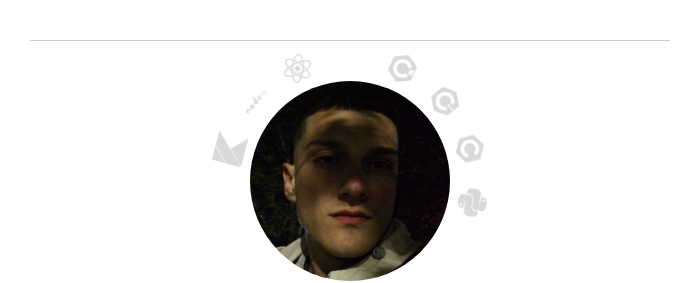
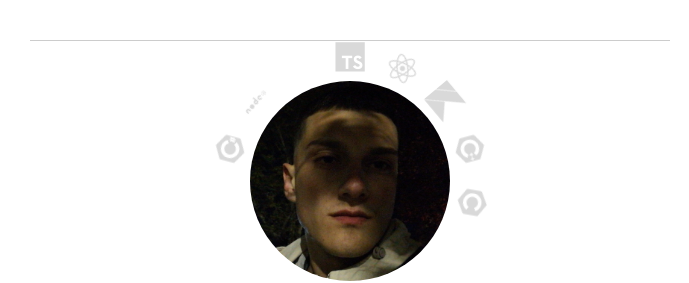
Before and after one commit to Aarass/Aarass.github.io, a React (Vite) app: page / in a window 1280 px wide. Shown: the top 283 px of the page, without its empty margins (290-979 px from the left). Built offline with nearby package versions, Linux system fonts and the light colour scheme.

Commit message:
anim reverse

```diff
--- a/src/App.tsx
+++ b/src/App.tsx
@@ -21,6 +21,8 @@ import { RmasDetails } from "./details/rmas.tsx";
 import { RwaDetails } from "./details/rwa.tsx";
 
 function App() {
+  let timestamp = 0;
+  const elemRef = useRef<HTMLDivElement>(null);
   return (
     <>
       <header className="">
@@ -28,19 +30,51 @@ function App() {
           <hr className="my-10 w-1/2 border-(--lightgray)" />
 
           <div className="flex flex-col justify-center items-center">
-            <div className="relative">
-              <img src={avatar} className="w-50 rounded-full"></img>
+            <div className="relative techstack-wrapper">
+              <img
+                src={avatar}
+                className="w-50 rounded-full"
+                onMouseEnter={(e) => {
+                  e.preventDefault;
+                  const element = elemRef.current;
+                  if (element === null) return;
+                  element.classList.remove("techstack-anim");
+                  void element.offsetWidth;
+                  element.classList.add("techstack-anim");
+                  element.classList.add("reverse");
+
+                  timestamp = Date.now();
+                }}
+                onMouseLeave={(e) => {
+                  e.preventDefault;
+
+                  setTimeout(
+                    () => {
+                      const element = elemRef.current;
+                      if (element === null) return;
+                      element.classList.remove("reverse");
+                      element.classList.remove("techstack-anim");
+                      void element.offsetWidth;
+                      element.classList.add("techstack-anim");
+                    },
+                    timestamp + 1000 - Date.now(),
+                  );
+                }}
+              ></img>
               <div className="absolute top-1/2 left-1/2">
-                <div className="relative techstack">
-                  <i className="devicon-angular-plain"></i>
-                  <i className="devicon-kotlin-plain"></i>
-                  <i className="devicon-nodejs-plain-wordmark"></i>
-                  <i className="devicon-react-original"></i>
+                <div
+                  className="relative techstack techstack-anim"
+                  ref={elemRef}
+                >
                   <i className="devicon-rust-original"></i>
                   <i className="devicon-csharp-plain"></i>
+                  <i className="devicon-nodejs-plain-wordmark"></i>
+                  <i className="devicon-angular-plain"></i>
+                  <i className="devicon-typescript-plain"></i>
+                  <i className="devicon-react-original"></i>
+                  <i className="devicon-kotlin-plain"></i>
                   <i className="devicon-cplusplus-plain"></i>
                   <i className="devicon-c-plain"></i>
-                  <i className="devicon-python-plain"></i>
                 </div>
               </div>
             </div>
--- a/src/index.css
+++ b/src/index.css
@@ -38,6 +38,10 @@ body:has(dialog[open]) {
   @apply w-10 sepia opacity-50 hover:opacity-100 hover:sepia-0  transition-all cursor-cell relative;
 }
 
+/* .techstack-wrapper:hover .techstack i { */
+/*   @apply scale-105; */
+/* } */
+
 .techstack i {
   @apply absolute text-3xl opacity-15 transition-all;
 
@@ -47,9 +51,13 @@ body:has(dialog[open]) {
   z-index: -100;
 }
 
-.techstack i:nth-child(1) {
+.techstack-anim.reverse i {
+  animation-direction: reverse;
+}
+
+.techstack-anim i:nth-child(1) {
   animation-name: ts1;
-  animation-delay: 1000ms;
+  animation-delay: 0ms;
 }
 @keyframes ts1 {
   to {
@@ -58,9 +66,9 @@ body:has(dialog[open]) {
   }
 }
 
-.techstack i:nth-child(2) {
+.techstack-anim i:nth-child(2) {
   animation-name: ts2;
-  animation-delay: 1100ms;
+  animation-delay: 100ms;
 }
 @keyframes ts2 {
   to {
@@ -69,9 +77,9 @@ body:has(dialog[open]) {
   }
 }
 
-.techstack i:nth-child(3) {
+.techstack-anim i:nth-child(3) {
   animation-name: ts3;
-  animation-delay: 1200ms;
+  animation-delay: 200ms;
 }
 @keyframes ts3 {
   to {
@@ -80,9 +88,9 @@ body:has(dialog[open]) {
   }
 }
 
-.techstack i:nth-child(4) {
+.techstack-anim i:nth-child(4) {
   animation-name: ts4;
-  animation-delay: 1300ms;
+  animation-delay: 300ms;
 }
 @keyframes ts4 {
   to {
@@ -91,9 +99,9 @@ body:has(dialog[open]) {
   }
 }
 
-.techstack i:nth-child(5) {
+.techstack-anim i:nth-child(5) {
   animation-name: ts5;
-  animation-delay: 1400ms;
+  animation-delay: 400ms;
 }
 @keyframes ts5 {
   to {
@@ -102,9 +110,9 @@ body:has(dialog[open]) {
   }
 }
 
-.techstack i:nth-child(6) {
+.techstack-anim i:nth-child(6) {
   animation-name: ts6;
-  animation-delay: 1500ms;
+  animation-delay: 500ms;
 }
 @keyframes ts6 {
   to {
@@ -113,9 +121,9 @@ body:has(dialog[open]) {
   }
 }
 
-.techstack i:nth-child(7) {
+.techstack-anim i:nth-child(7) {
   animation-name: ts7;
-  animation-delay: 1600ms;
+  animation-delay: 600ms;
 }
 @keyframes ts7 {
   to {
@@ -124,9 +132,9 @@ body:has(dialog[open]) {
   }
 }
 
-.techstack i:nth-child(8) {
+.techstack-anim i:nth-child(8) {
   animation-name: ts8;
-  animation-delay: 1700ms;
+  animation-delay: 700ms;
 }
 @keyframes ts8 {
   to {
@@ -135,9 +143,9 @@ body:has(dialog[open]) {
   }
 }
 
-.techstack i:nth-child(9) {
+.techstack-anim i:nth-child(9) {
   animation-name: ts9;
-  animation-delay: 1800ms;
+  animation-delay: 800ms;
 }
 @keyframes ts9 {
   to {
```
